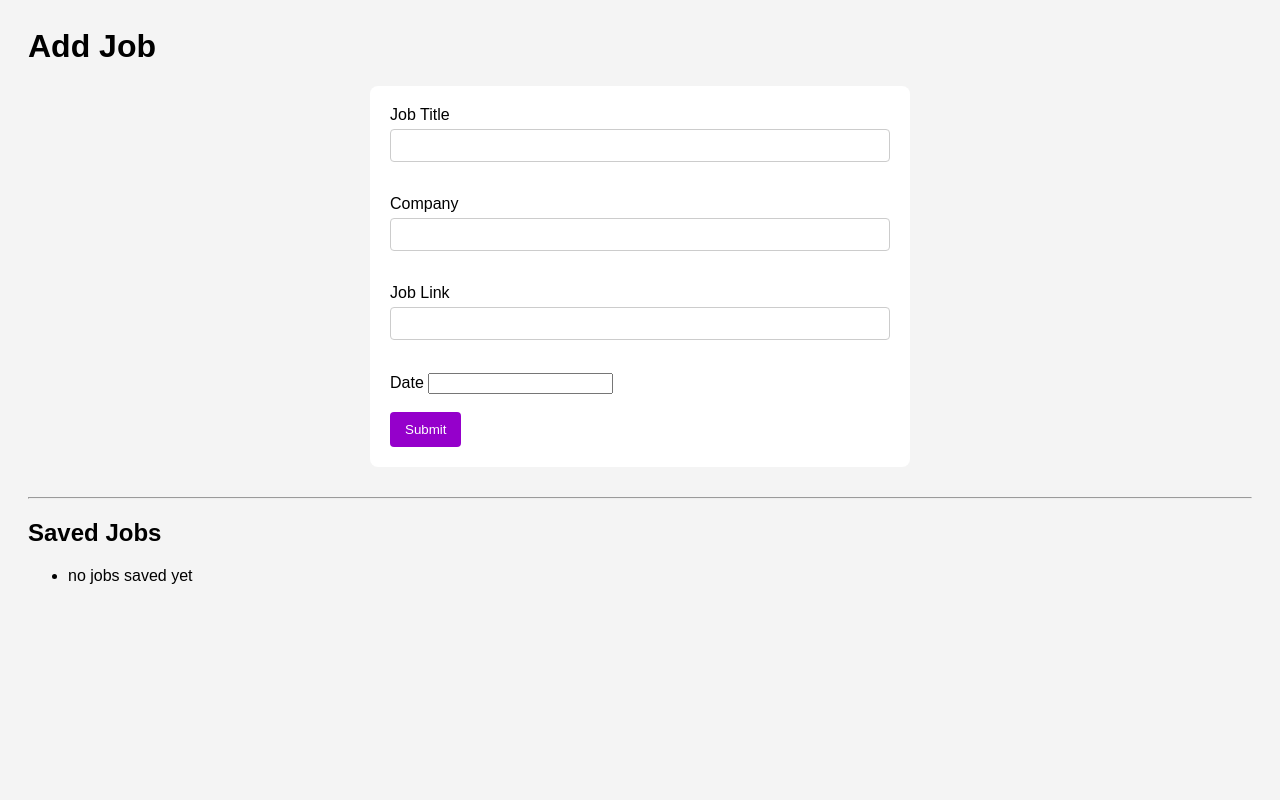
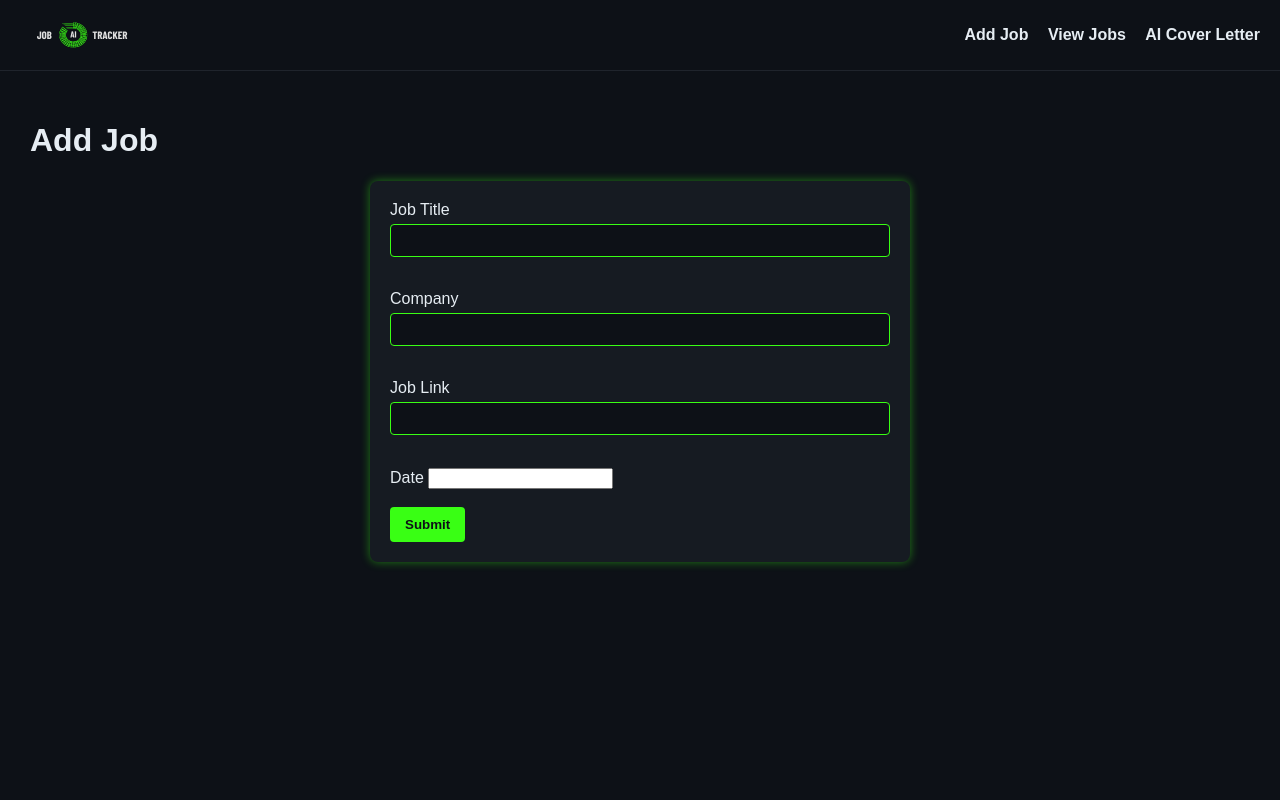
Before and after one commit to raufhalila/ai-job-tracker, a Python web app: template templates/index.html in a window 1280 px wide. Run offline with Jinja, Linux system fonts and the light colour scheme; the template is opened without the code that fills it, so the values that code supplies are empty.

Commit message:
Improved the site's structure and look

```diff
--- a/static/style.css
+++ b/static/style.css
@@ -1,15 +1,53 @@
 body {
   font-family: Arial, sans-serif;
-  background-color: #f4f4f4;
-  padding: 20px;
+  background-color: #0d1117;
+  color: #e6edf3;
+  margin: 0;
+  padding: 0;
+}
+
+.navbar {
+  background-color: #0d1117;
+  color: #39ff14;
+  display: flex;
+  justify-content: space-between;
+  align-items: center;
+  padding: 15px 20px;
+  border-bottom: 1px solid #1f242c;
+}
+
+.logo {
+  display: flex;
+  align-items: center;
+  gap: 10px;
+}
+
+.logo img {
+  height: 40px;
+}
+
+.nav-links a {
+  color: #e6edf3;
+  margin-left: 15px;
+  text-decoration: none;
+  font-weight: bold;
+}
+
+.nav-links a:hover {
+  color: #00cc66;
+}
+
+.container {
+  padding: 30px;
 }
 
 form {
-  background-color: white;
+  background-color: #161b22;
   padding: 20px;
   border-radius: 8px;
   max-width: 500px;
   margin: 0 auto 30px auto;
+  box-shadow: 0 0 10px #39ff1470;
 }
 
 input[type="text"],
@@ -19,21 +57,24 @@
   padding: 8px;
   margin-top: 5px;
   margin-bottom: 15px;
-  border: 1px solid #ccc;
+  background-color: #0d1117;
+  border: 1px solid #39ff14;
+  color: #e6edf3;
   border-radius: 4px;
 }
 
 input[type="submit"],
 button {
-  background-color: #9500cb;
-  color: white;
+  background-color: #39ff14;
+  color: #0d1117;
   padding: 10px 15px;
   border: none;
   border-radius: 4px;
   cursor: pointer;
+  font-weight: bold;
 }
 
-a {
-  text-decoration: none;
-  margin-left: 10px;
+input[type="submit"]:hover,
+button:hover {
+  background-color: #00cc66;
 }
--- /dev/null
+++ b/templates/base.html
@@ -0,0 +1,22 @@
+<html lang="en">
+<head>
+    <meta charset="UTF-8">
+    <meta name="viewport" content="width=device-width, initial-scale=1.0">
+    <link rel="stylesheet" href="/static/style.css">
+    <title>{% block title %}Job Tracker{% endblock %}</title>
+</head>
+<body>
+    <nav class="navbar">
+        <a href="{{ url_for('index') }}"><div class="logo"><img src="/static/logoAJT.png" alt="AI JOB TRACKER"></div></a>
+        <div class="nav-links">
+            <a href="{{ url_for('index') }}">Add Job</a>
+            <a href="{{ url_for('jobs') }}">View Jobs</a>
+            <a href="#">AI Cover Letter</a>
+        </div>
+    </nav>
+
+    <div class="container">
+        {% block content %}{% endblock %}
+    </div>
+</body>
+</html>
--- a/templates/index.html
+++ b/templates/index.html
@@ -1,11 +1,8 @@
-<html lang="en">
-<head>
-    <meta charset="UTF-8">
-    <meta name="viewport" content="width=device-width, initial-scale=1.0">
-    <link rel="stylesheet" href="{{ url_for('static', filename='style.css') }}">
-    <title>Job Tracker</title>
-</head>
-<body>
+{% extends "base.html" %}
+
+{% block title %}Add Job{% endblock %}
+
+{% block content %}
 <h1>Add Job</h1>
 <form method="POST" action="/submit">
     <label>Job Title</label>
@@ -22,22 +19,4 @@
 
     <input type="submit" name="submit">
 </form>
-
-    <hr>
-    <h2>Saved Jobs</h2>
-
-    <ul>
-        {% for job in jobs %}
-        <li>
-            {{job[1]}} at {{job[2]}}
-            <a href="{{job[3]}}" target="_blank">Apply</a>
-            - {{job[4]}}
-            <a href="delete/{{ job[0] }}" onclick="return confirm('Delete this Job?')">Delete</a>
-            - <a href="edit/{{ job[0] }}">Edit</a>
-        </li>
-        {% else %}
-        <li>no jobs saved yet</li>
-        {% endfor %}
-    </ul>
-</body>
-</html>
+{% endblock %}
```
Also changed, not shown: templates/edit.html (+6 -10 lines), templates/jobs.html (added, +19 -0 lines), static/logoAJT.png (added). Lines whose indentation alone changed are shown as unchanged.
